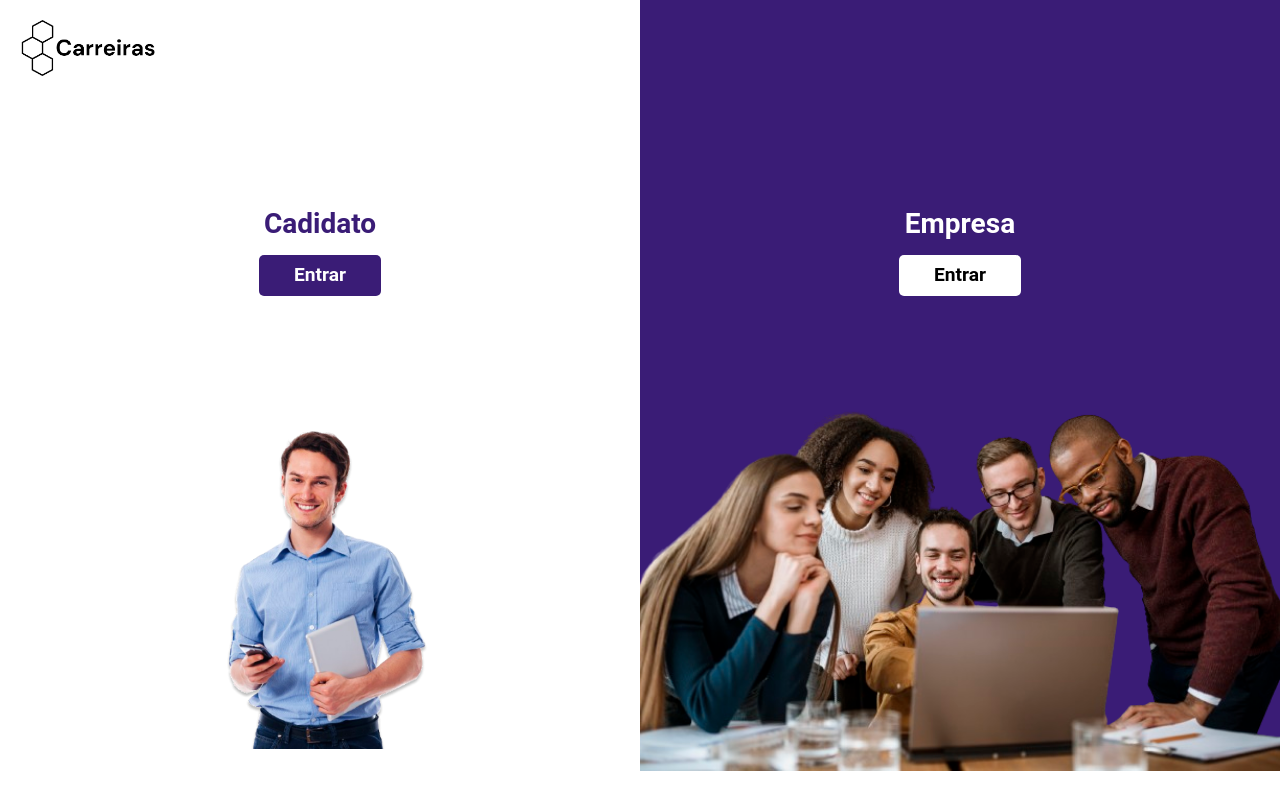
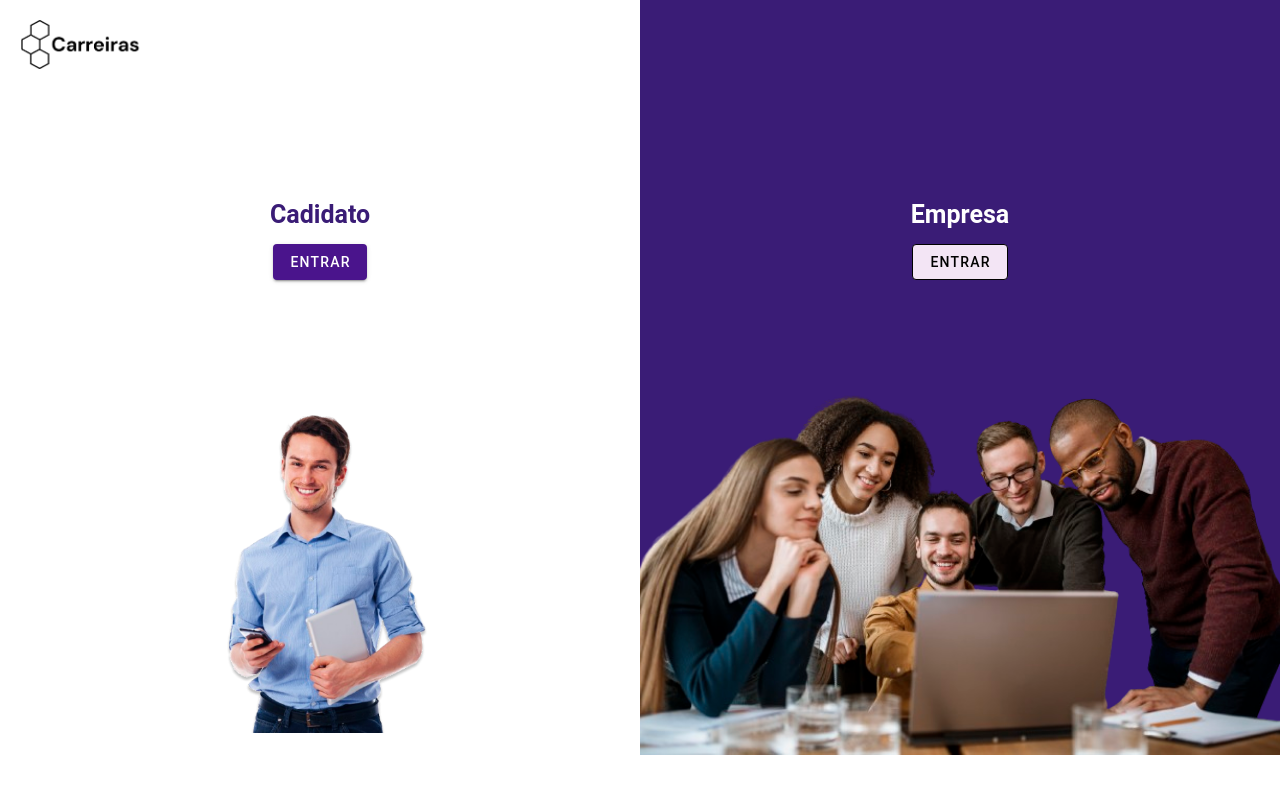
Before and after one commit to Rodrigo-EF-Neves/Carreiras, a Vue app: page /tipo_cadastro in a window 1280 px wide. Built offline with nearby package versions, Linux system fonts and the light colour scheme.

Commit message:
CAdastro-tele de escolha

```diff
--- a/src/components/tipoCadastro/TipoCadastro.vue
+++ b/src/components/tipoCadastro/TipoCadastro.vue
@@ -9,9 +9,9 @@
       <div class="content-candidato">
         <div class="center-info">
           <h1 class="titulo">Cadidato</h1>
-          <div class="button-solid">
-            <a class="button-geral" href="">Entrar</a>
-          </div>
+          <v-btn class="bg-purple-darken-4">
+            Entrar
+          </v-btn>
           <img class="img-person" src="../../assets/happy-man.png" alt="" />
         </div>
       </div>
@@ -19,9 +19,9 @@
       <div class="content-empresa">
         <div class="center-info">
           <h1 class="titulo" style="color: white !important;">Empresa</h1>
-          <div class="button-white">
-            <a class="button-geral" style="color: black !important;" href="">Entrar</a>
-          </div>
+          <v-btn class="bg-purple-lighten-5" variant="outlined">
+            Entrar
+          </v-btn>
           <img class="img-people" src="../../assets/businesspeople.png" alt="" />
         </div>
       </div>
@@ -36,7 +36,7 @@
 
 <style lang="scss" scoped>
 .titulo {
-  font-size: 28px;
+  font-size: 25px;
   margin-bottom: 10px;
   color: rgba(58, 28, 118, 1);
 }
@@ -49,19 +49,19 @@
 
 .content-full {
   display: flex;
-    flex-direction: column;
-    position: fixed;
-    width: 100%;
-    background-color: rgba(58, 28, 118, 1);
+  flex-direction: column;
+  position: fixed;
+  width: 100%;
+  background-color: rgba(58, 28, 118, 1);
 }
 
-.div-logo{
+.div-logo {
   background-color: rgb(255, 255, 255);
-    margin-right: 50%;
+  margin-right: 50%;
 }
 
 .carreiras-logo {
-  width: 25%;
+  width: 22%;
   height: auto;
   margin: 20px 20px;
 }
@@ -75,25 +75,9 @@
   width: 50%;
 }
 
-.button-solid {
-  padding: 6px 35px;
-  background-color: rgba(58, 28, 118, 1);
-  border-radius: 5px;
-}
-
-.button-white {
-  padding: 6px 35px;
-  background-color: rgb(255, 255, 255);
-  border-radius: 5px;
-  border-color: rgba(58, 28, 118, 1);
-}
-
-.button-geral {
-  margin: none;
-  color: white;
-  text-decoration: none;
-  font-size: larger;
-  font-weight: bold;
+.adm-btn {
+    border: thin solid #3A1C76 !important;
+    color: #3A1C76 !important;
 }
 
 .center-info {
@@ -105,7 +89,7 @@
 
 .img-people {
   width: 100%;
-  margin-top:50px;
+  margin-top: 50px;
 }
 
 .img-person {
```
